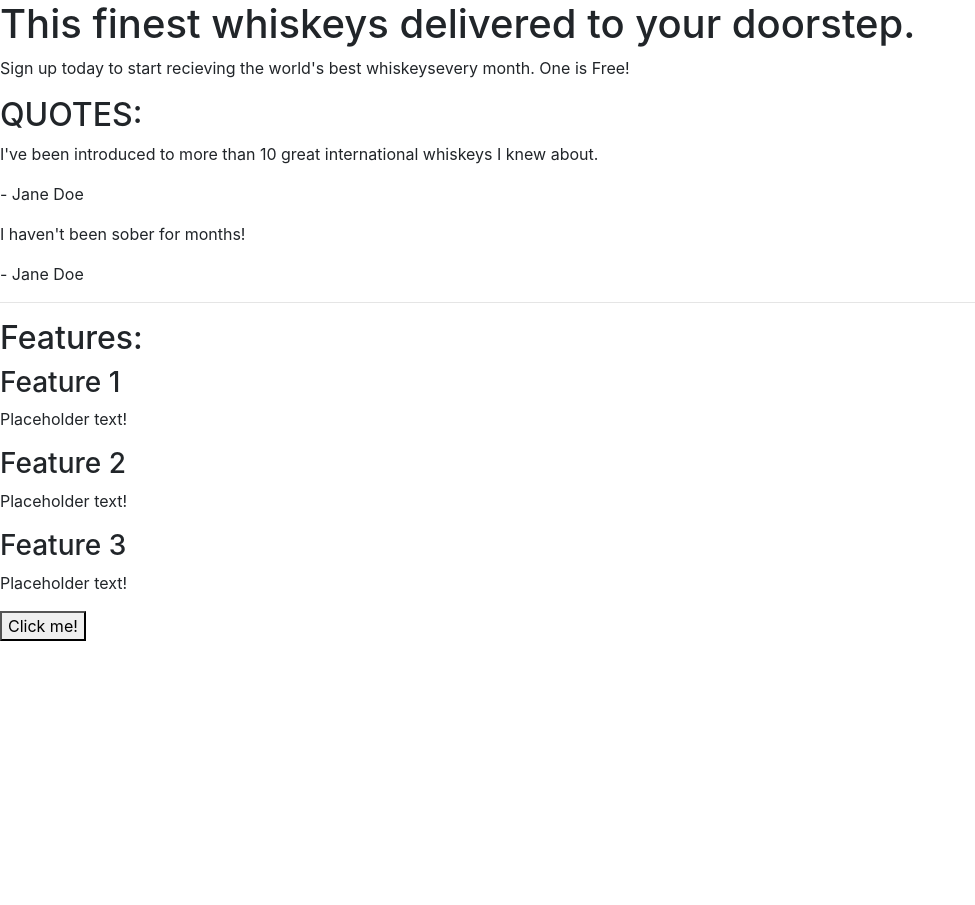
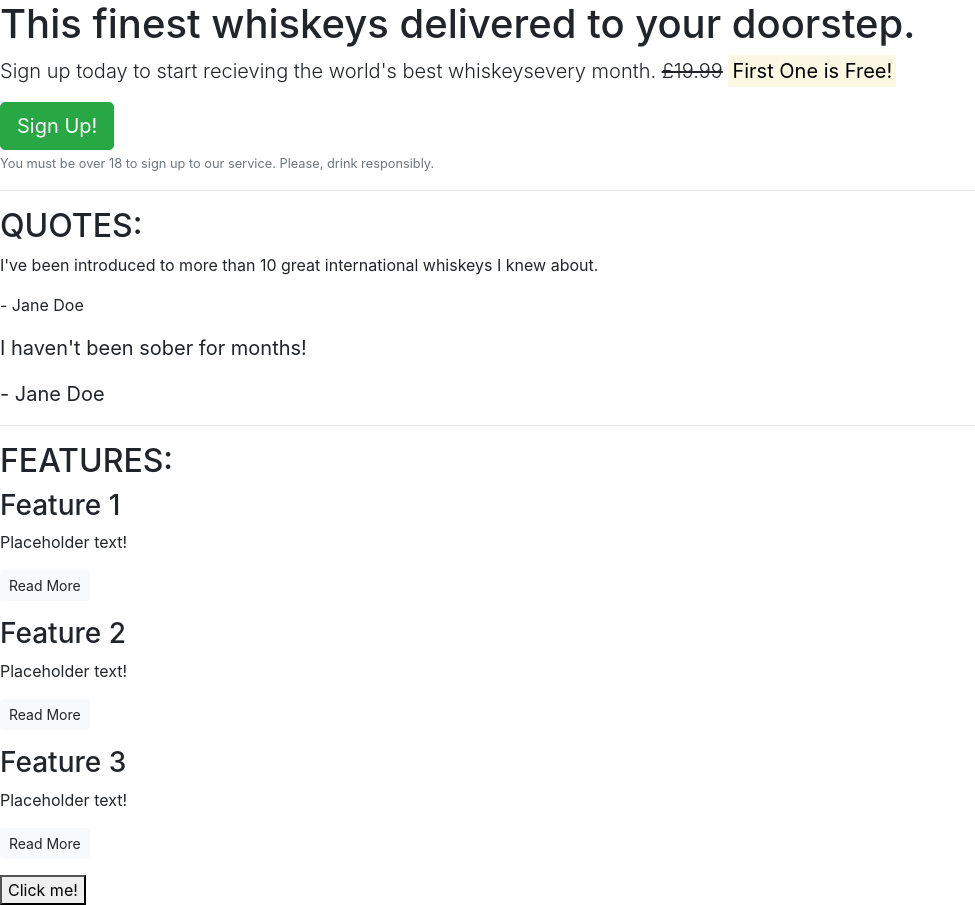
Before and after one commit to MichaelWarner32/warner.mike32-gmail.com, a plain HTML site: page index.html in a window 1280 px wide. Shown: the whole page, without its empty margins (0-975 px from the left). Before the commit the page ends 800 px from the top, so only its background shows below. Drawn offline with nearby package versions, Linux system fonts and the light colour scheme.

Commit message:
Added Read More buttons

```diff
--- a/index.html
+++ b/index.html
@@ -13,39 +13,47 @@
     <!-- Callout -->
     <section class="callout">
     <h1> This finest whiskeys delivered to your doorstep.</h1>
-    <p>Sign up today to start recieving the world's best whiskeysevery month. One is Free!</p>
+    <p class="lead">Sign up today to start recieving the world's best whiskeysevery month.
+    <s>£19.99</s> <strong><mark>First One is Free!</mark></strong></p>
+    <button class="btn btn-success btn-lg"> Sign Up!</button>
+    <p class="text-muted"><small>You must be over 18 to sign up to our service. Please, drink responsibly.</small></p>
     </section>
 
     <!-- /.callout -->
 
+    <hr>
+
 <!-- Quotes -->
 <section class="quotes">
     <h2 class="text-uppercase">Quotes:</h2>
-    <div class="quote">
+    <blockquote class="quote">
         <p>I've been introduced to more than 10 great international whiskeys I knew about.</p>
         <p>- Jane Doe</p>
-    </div>
-    <div class="quote">
+    </blockquote>
+    <blockquote class="blockquote">
         <p>I haven't been sober for months!</p><p>- Jane Doe</p>
-    </div>
+    </blockquote>
 </section>
 <!-- /.quotes -->
 <hr>
 
 <!-- Features -->
 <section class="features">
-    <h2>Features:</h2>
+    <h2 class="text-uppercase">Features:</h2>
     <div class="feature">
         <h3>Feature 1</h3>
         <p>Placeholder text!</p>
+        <p><a class="btn btn-sm btn-light" href="">Read More</a></p>
     </div>
     <div class="feature">
         <h3>Feature 2</h3>
         <p>Placeholder text!</p>
+        <p><a class="btn btn-sm btn-light" href="">Read More</a></p>
     </div>
     <div class="feature">
         <h3>Feature 3</h3>
         <p>Placeholder text!</p>
+        <p><a class="btn btn-sm btn-light" href="">Read More</a></p>
     </div>
 </section>
 <!-- /.features -->
```
